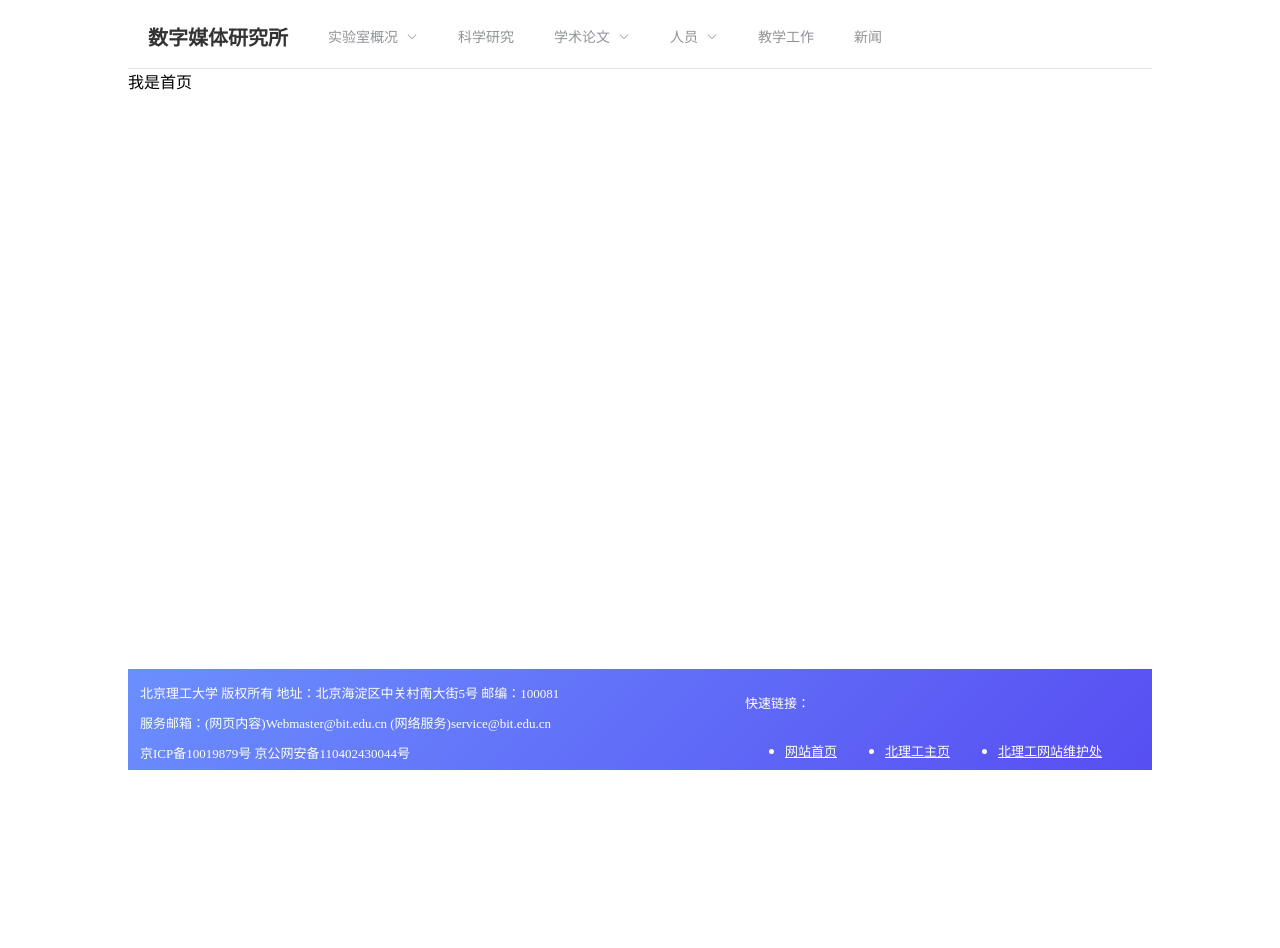
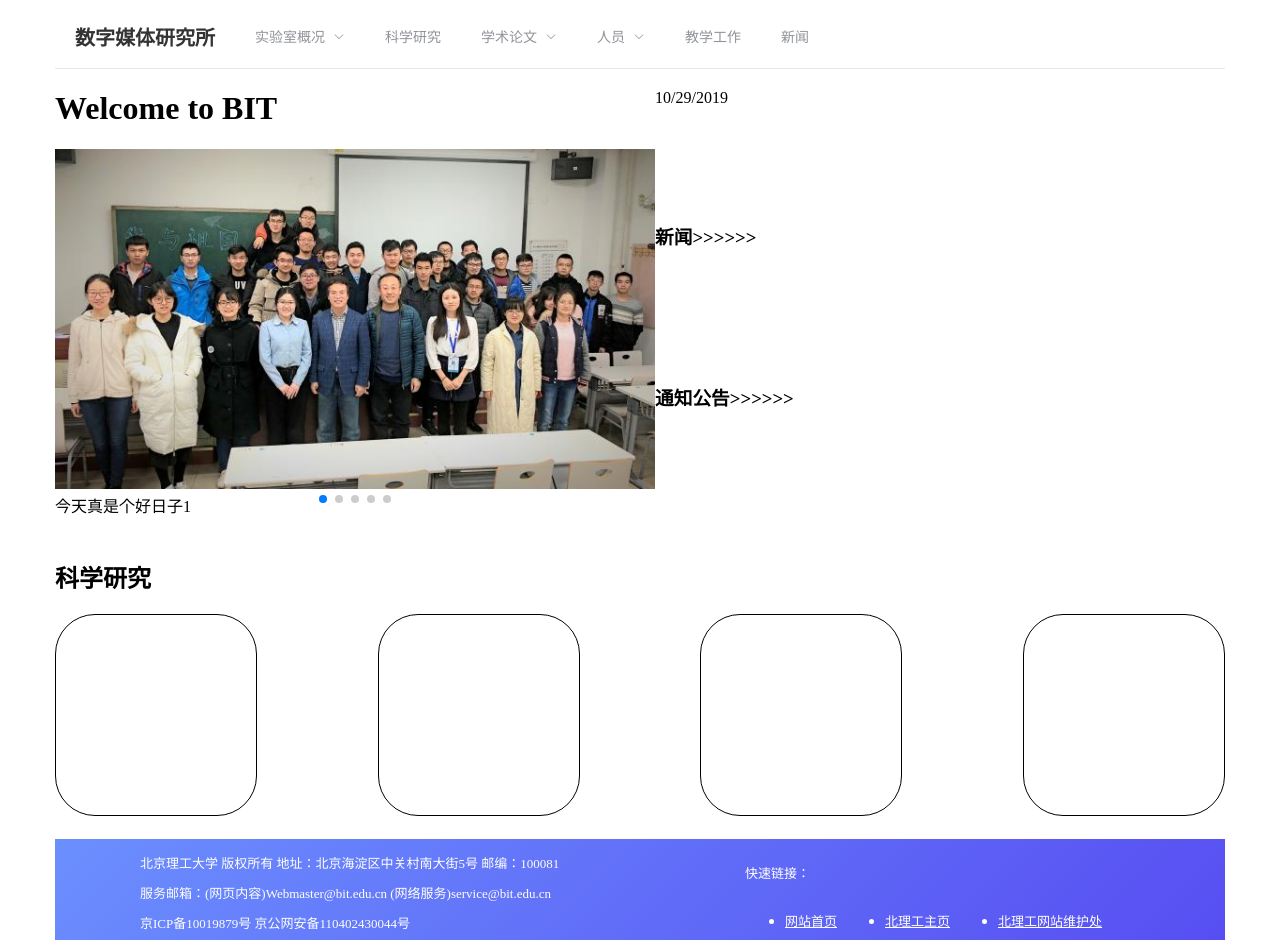
Before and after one commit to Yinzhuo19970516/website, a Vue app: page / in a window 1280 px wide. Before the commit the page ends 800 px from the top, so only its background shows below. Built offline with nearby package versions, Linux system fonts and the light colour scheme.

Commit message:
测试首页样式

```diff
--- a/package.json
+++ b/package.json
@@ -16,6 +16,7 @@
     "less": "^3.10.3",
     "less-loader": "^5.0.0",
     "vue": "^2.5.2",
+    "vue-awesome-swiper": "^3.1.3",
     "vue-router": "^3.0.1",
     "vuex": "^3.1.1"
   },
--- a/src/App.vue
+++ b/src/App.vue
@@ -9,3 +9,10 @@ export default {
   name: 'App'
 }
 </script>
+<style>
+  #app{
+    min-height: 100%;
+    position: relative;
+    box-sizing: border-box;
+  }
+</style>
--- /dev/null
+++ b/src/api/dict.js
@@ -0,0 +1,29 @@
+export default {
+  imgList: [
+    {
+      imgUrl: 'img/default.jpeg',
+      title: '今天真是个好日子1',
+      url: ''
+    },
+    {
+      imgUrl: 'img/default.jpeg',
+      title: '今天真是个好日子2',
+      url: ''
+    },
+    {
+      imgUrl: 'img/default.jpeg',
+      title: '今天真是个好日子3',
+      url: ''
+    },
+    {
+      imgUrl: 'img/default.jpeg',
+      title: '今天真是个好日子4',
+      url: ''
+    },
+    {
+      imgUrl: 'img/default.jpeg',
+      title: '今天真是个好日子6',
+      url: ''
+    }
+  ]
+}
--- a/src/index/home.vue
+++ b/src/index/home.vue
@@ -1,19 +1,69 @@
 <template>
   <div class="container">
     <home-header class="header"></home-header>
-    <div class="content">我是首页</div>
-    <home-footer></home-footer>
+    <div class="content">
+      <div class="left-content">
+        <h1>{{this.msg}}</h1>
+        <div class="swiper">
+          <swiper :options="swiperOption">
+            <swiper-slide v-for="(item, index) in imgList" :key="index">
+              <img :src="require('../' + item.imgUrl)">
+              <div class="banner">
+                <div class="title">
+                  {{item.title}}
+                </div>
+              </div>
+            </swiper-slide>
+            <div class="swiper-pagination" slot="pagination"></div>
+          </swiper>
+        </div>
+      </div>
+      <div class="right-content">
+        <div class="time">{{new Date().toLocaleDateString()}}</div>
+        <div class="news">
+          <h3 class="title">
+            新闻>>>>>>
+          </h3>
+          <div class="new-content">
+          </div>
+        </div>
+        <div class="notice">
+          <h3 class="title">
+            通知公告>>>>>>
+          </h3>
+          <div class="notice-content"></div>
+        </div>
+      </div>
+    </div>
+    <div class="search">
+      <h2 class="search-title">科学研究</h2>
+      <div class="search-content">
+        <div class="test"></div>
+        <div class="test"></div>
+        <div class="test"></div>
+        <div class="test"></div>
+      </div>
+    </div>
+    <home-footer class="footer"></home-footer>
   </div>
 </template>
 
 <script>
 import HomeHeader from '../components/header'
 import HomeFooter from '../components/footer'
+import dict from '../api/dict'
 export default {
   name: 'home',
   data () {
     return {
-      msg: 'Welcome to Your Vue.js App'
+      swiperOption: {
+        pagination: {
+          el: '.swiper-pagination'
+        }
+      },
+      swiperSlides: [1, 2, 3, 4, 5],
+      msg: 'Welcome to BIT',
+      imgList: dict.imgList
     }
   },
   components: {
@@ -25,13 +75,73 @@ export default {
 
 <!-- Add "scoped" attribute to limit CSS to this component only -->
 <style lang="less" scoped>
+  html{
+    min-width: 100%;
+    height: 100%;
+    font-size: 40px;
+  }
+  body{
+    background: #f7f7f8;
+    min-width: 900px;
+    height: 100%;
+    font-family: Microsoft YaHei;
+    font-size: 16px;
+  }
   .container{
-    max-width:100%;
+    box-sizing: border-box;
+    min-height: 100%;
+    max-width: 1170px;
+    width:1170px;
     height:100%;
-    padding-left:120px;
-    padding-right:120px;
+    margin:auto;
+    /*padding-left:160px;*/
+    /*padding-right:160px;*/
+    .header{
+      width: 100%;
+    }
     .content{
-      height:600px;
+      display: flex;
+      flex-direction: row;
+      height: 450px;
+      .left-content{
+        .swiper{
+          width:600px;
+          img{
+            width:600px;
+            height:340px;
+          }
+        }
+      }
+      .right-content{
+        display: flex;
+        flex-direction: column;
+        justify-content: space-between;
+        height:360px;
+        .time{
+          margin-top: 20px;
+        }
+      }
+    }
+    .search{
+      height:260px;
+      margin-top: 40px;
+      width:100%;
+      margin-bottom: 20px;
+      .search-content{
+        display: flex;
+        flex-direction: row;
+        justify-content: space-between;
+        align-items: center;
+        .test{
+          width:200px;
+          height:200px;
+          border: 1px solid black;
+          border-radius: 40px;
+        }
+      }
+    }
+    .footer{
+      width:100%;
     }
   }
 </style>
--- a/src/main.js
+++ b/src/main.js
@@ -6,7 +6,11 @@ import router from './router'
 import store from './store'
 import ElementUI from 'element-ui'
 import 'element-ui/lib/theme-chalk/index.css'
+import VueAwesomeSwiper from 'vue-awesome-swiper'
 
+import 'swiper/dist/css/swiper.css'
+
+Vue.use(VueAwesomeSwiper)
 Vue.use(ElementUI)
 Vue.config.productionTip = false
 
```
Also changed, not shown: src/img/default.jpeg (added), 1 other file (tests, documents, lock files or other folders).
